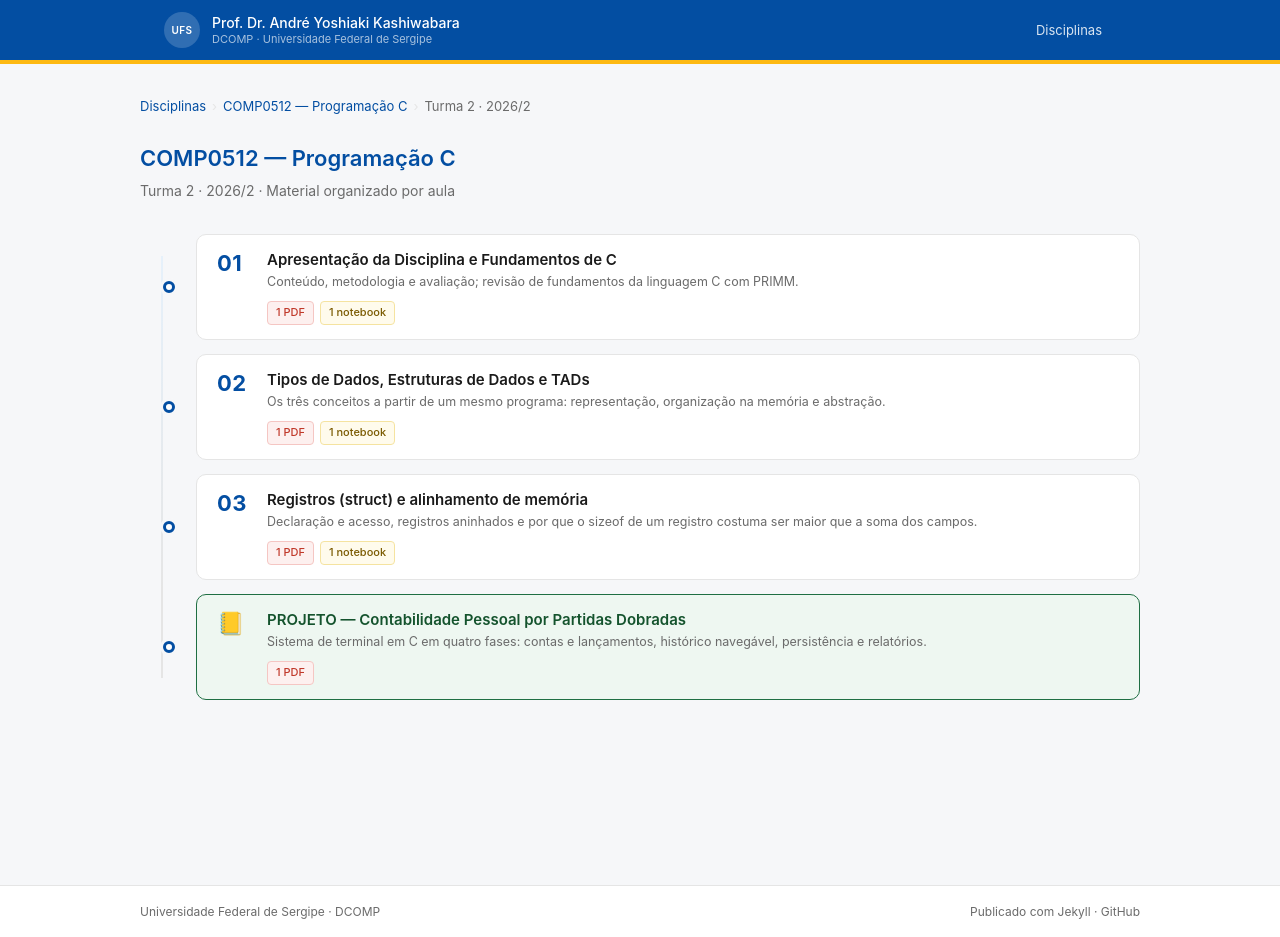
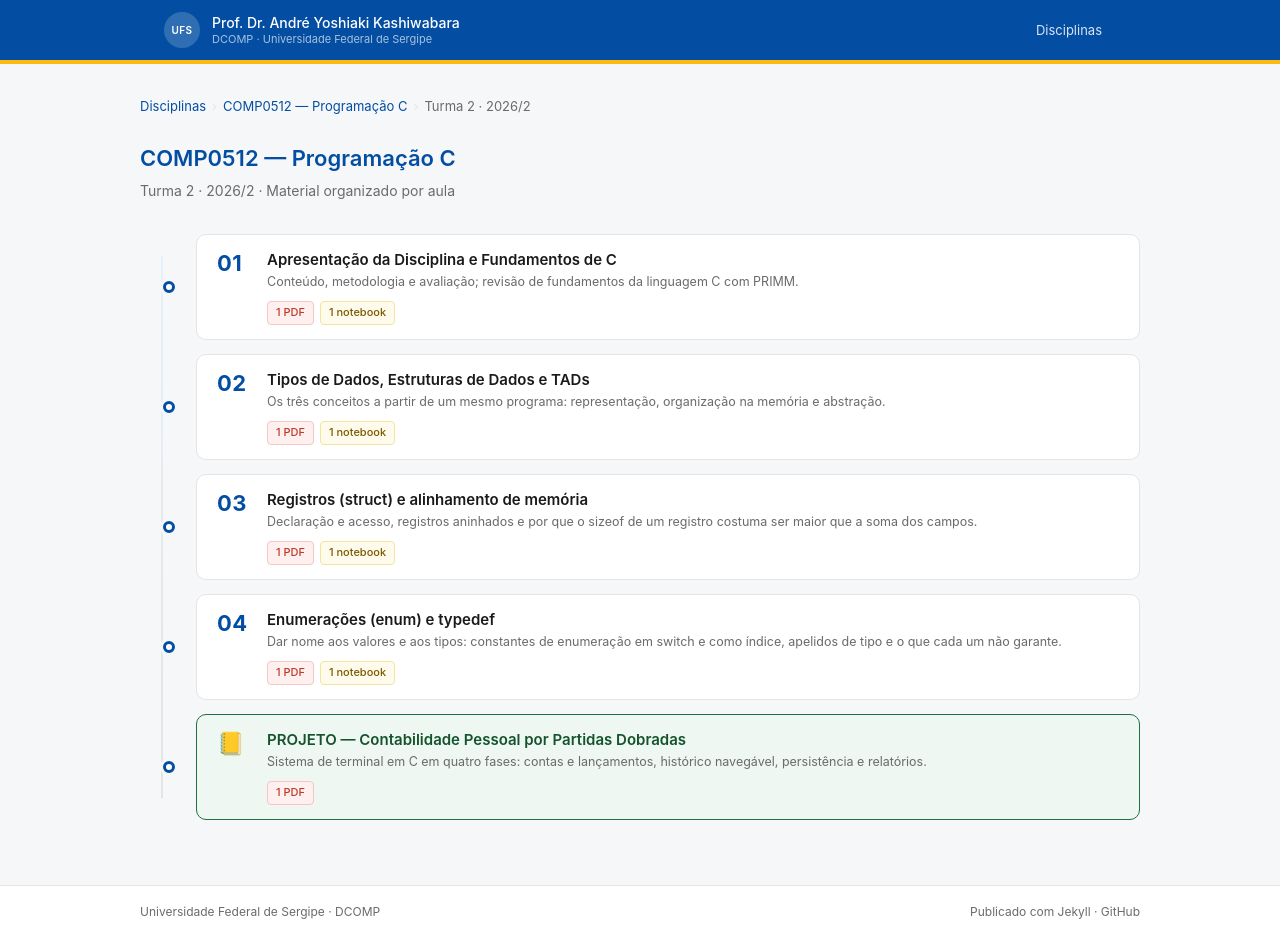
Before and after one commit to ayoshiaki/ufs-disciplinas, a Jekyll site: the page built from programacao-c/2026-2-T02/index.md, in a window 1280 px wide and 937 px high. Built offline with Jekyll 4.4.1, drawn with Linux system fonts in a browser that asks for light colours.

Commit message:
Adiciona Aula 04 de Programação C (2026/2 T02): enumerações (enum) e typedef
Slides (39 páginas) e notebook do tutorial. Acrescenta King (2008) ao
referencias.bib da turma e recompila as aulas 01-03, que compartilham o
mesmo bib via \nocite{*}.

Co-Authored-By: Claude Opus 5 (1M context) <noreply@anthropic.com>

```diff
--- a/programacao-c/2026-2-T02/index.md
+++ b/programacao-c/2026-2-T02/index.md
@@ -43,6 +43,15 @@ title: "COMP0512 — Programação C — Turma 2 · 2026/2"
     </div>
   </a>
 
+  <a class="week-card" href="{{ 'programacao-c/2026-2-T02/aula-04-enumeracoes-e-typedef' | relative_url }}">
+    <div class="week-num">04</div>
+    <div class="week-body">
+      <div class="week-title">Enumerações (enum) e typedef</div>
+      <div class="week-desc">Dar nome aos valores e aos tipos: constantes de enumeração em switch e como índice, apelidos de tipo e o que cada um não garante.</div>
+      <div class="week-badges"><span class="week-badge pdf">1 PDF</span><span class="week-badge nb">1 notebook</span></div>
+    </div>
+  </a>
+
   <a class="week-card" href="{{ 'programacao-c/2026-2-T02/projeto' | relative_url }}" style="background: #eef7f1; border-color: #1f6f43;">
     <div class="week-num" style="color: #1f6f43;">📒</div>
     <div class="week-body">
```
Also changed, not shown: programacao-c/2026-2-T02/aula-04-enumeracoes-e-typedef/index.md (added, +43 -0 lines), programacao-c/2026-2-T02/referencias.bib (+11 -0 lines), 6 other files.
